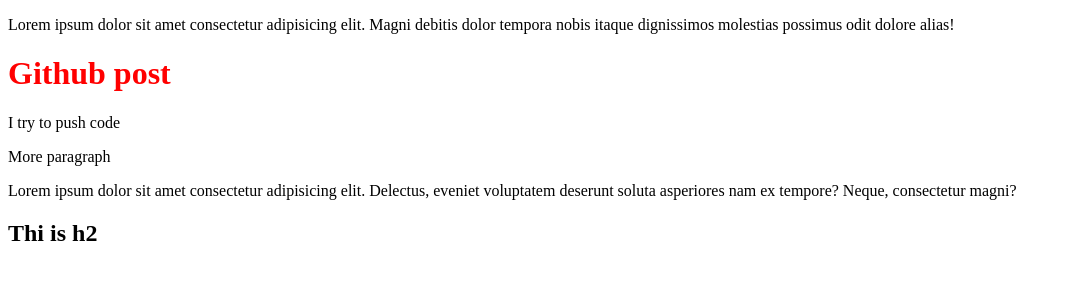
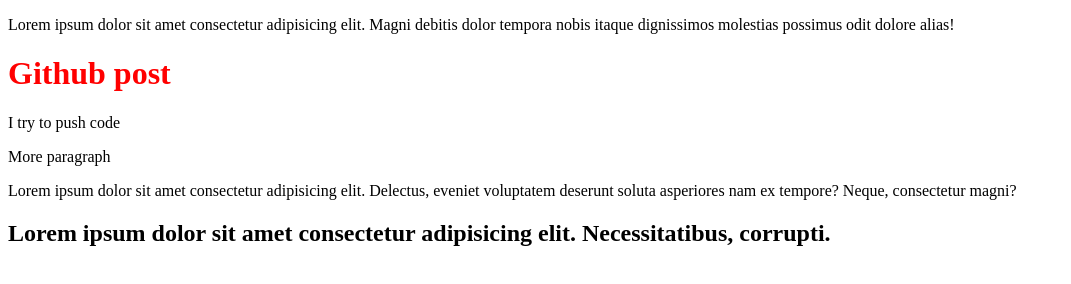
Before and after one commit to syedmehedi0003/my-second-repo, a plain HTML site: page index.html in a window 1280 px wide. Shown: the whole page, without its empty margins (0-1071 px from the left). Drawn offline with Linux system fonts and the light colour scheme.

Commit message:
another header

```diff
--- a/index.html
+++ b/index.html
@@ -15,6 +15,7 @@
     <p>More paragraph</p>
     <p>Lorem ipsum dolor sit amet consectetur adipisicing elit. Delectus,
          eveniet voluptatem deserunt soluta asperiores nam ex tempore? Neque, consectetur magni?</p>
-         <h2>Thi is h2</h2>
+         <h2>Lorem ipsum dolor sit amet consectetur adipisicing elit. Necessitatibus, corrupti.
+         </h2>
 </body>
 </html>
```
